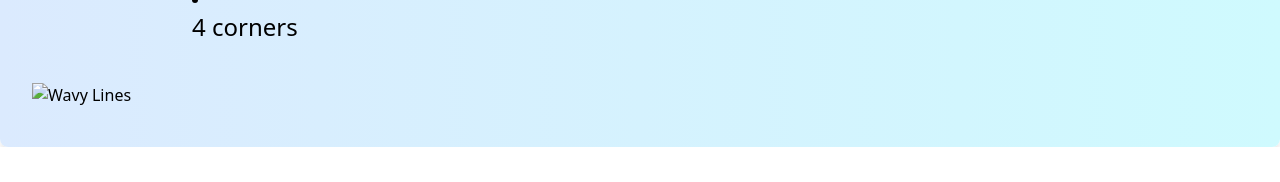
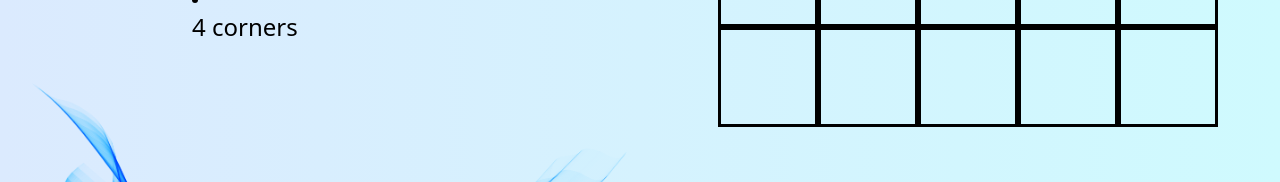
Before and after one commit to shatfield4/cpsc349-project3, a website: page index.html in a window 1280 px wide. Shown: the part 770-952 px from the top of the page. Before the commit the page ends 917 px from the top, so only its background shows below. Drawn offline with Linux system fonts and the light colour scheme.

Commit message:
updated image

```diff
--- a/index.html
+++ b/index.html
@@ -37,7 +37,7 @@
                         </li>
                     </div>
                 </div>
-                <img src="node_modules/waves2.png" class="py-10 h-100" alt="Wavy Lines" />
+                <img src="images/waves2.png" class="py-10 h-100" alt="Wavy Lines" />
             </div>
             <div class = "columnboard">
                 <div class="board" id="board">
```
Also changed, not shown: images/waves2.png (added).
